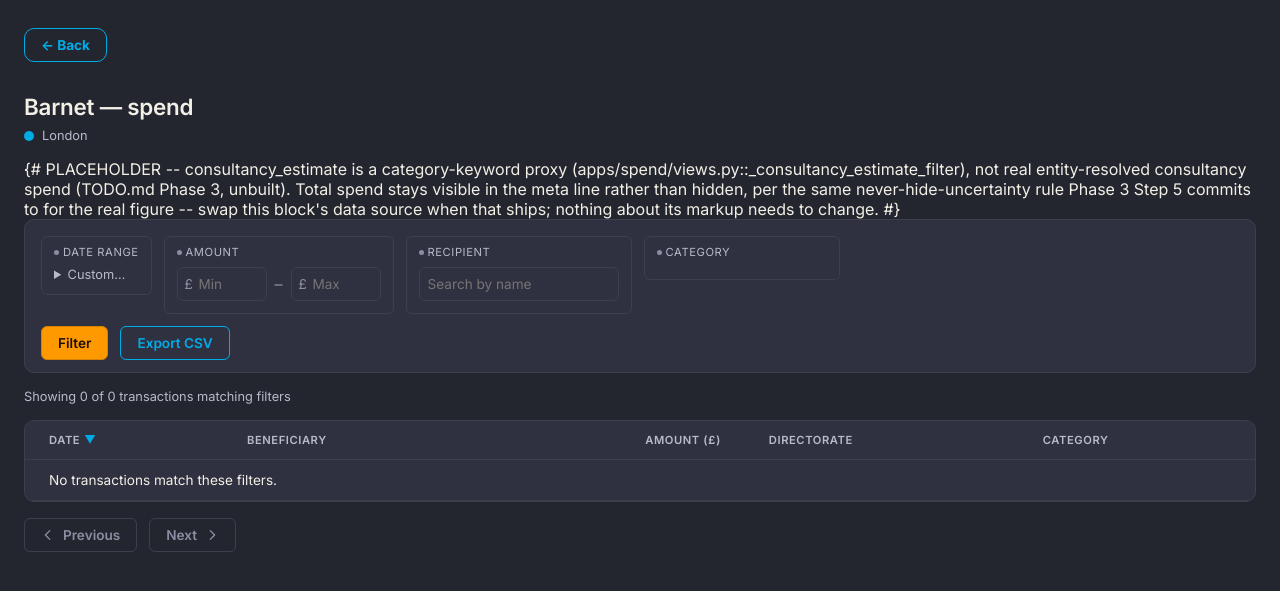
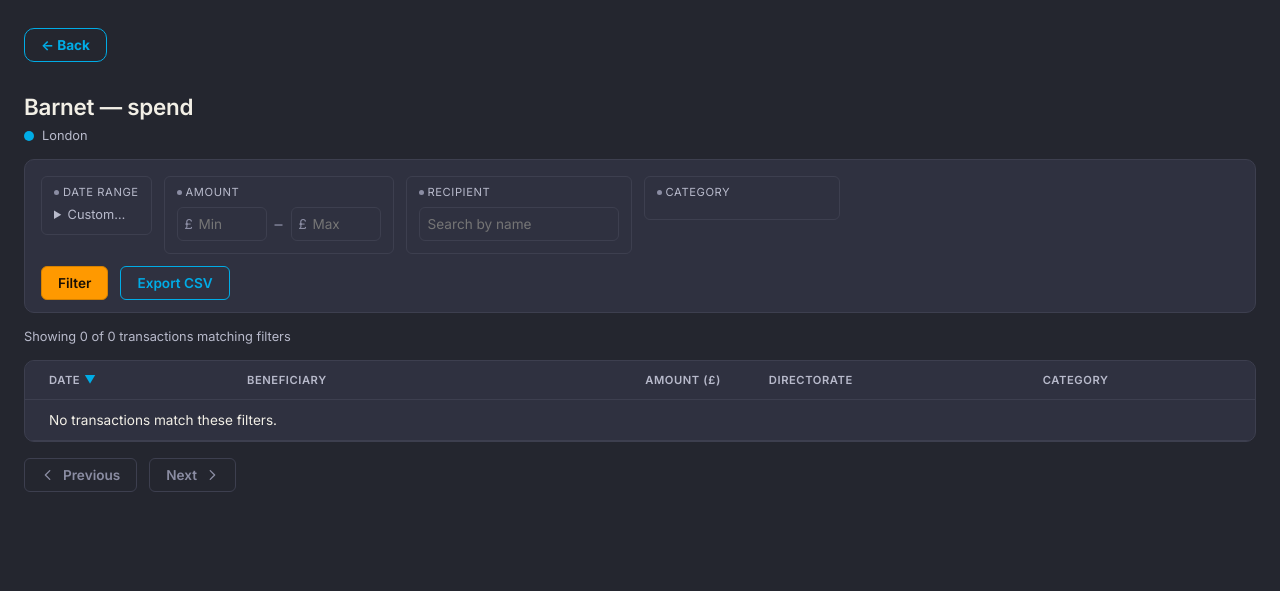
Before and after one commit to fraserwat/local-spend-tracker-frontend, a Django app: page /council/barnet/spend/ in a window 1280 px wide. Shown: the top 591 px of the page. Run offline with Django 5.2, Linux system fonts and the light colour scheme; data comes from the database, SQL or seed files in the repository; data that the repository does not hold is empty; parts of the project's set-up code (start-up, migrations or seed data) failed here and were passed over.

Commit message:
Fix placeholder comment leaking onto transactions page
{# #} is single-line only in Django templates; the multi-line
version silently fell through and rendered as literal page text.
Switch to {% comment %}/{% endcomment %}, which supports multi-line.

Co-Authored-By: Claude Sonnet 5 <noreply@anthropic.com>

```diff
--- a/apps/spend/templates/spend/transactions.html
+++ b/apps/spend/templates/spend/transactions.html
@@ -380,13 +380,15 @@
   <h1>{{ council.name }} — spend</h1>
   <div class="council-context"><span class="council-context__mark" aria-hidden="true"></span>{{ council.get_region_display }}</div>
 
-  {# PLACEHOLDER -- consultancy_estimate is a category-keyword proxy
-     (apps/spend/views.py::_consultancy_estimate_filter), not real
-     entity-resolved consultancy spend (TODO.md Phase 3, unbuilt). Total
-     spend stays visible in the meta line rather than hidden, per the
-     same never-hide-uncertainty rule Phase 3 Step 5 commits to for the
-     real figure -- swap this block's data source when that ships;
-     nothing about its markup needs to change. #}
+  {% comment %}
+    PLACEHOLDER -- consultancy_estimate is a category-keyword proxy
+    (apps/spend/views.py::_consultancy_estimate_filter), not real
+    entity-resolved consultancy spend (TODO.md Phase 3, unbuilt). Total
+    spend stays visible in the meta line rather than hidden, per the
+    same never-hide-uncertainty rule Phase 3 Step 5 commits to for the
+    real figure -- swap this block's data source when that ships;
+    nothing about its markup needs to change.
+  {% endcomment %}
   {% if transactions %}
   <div class="flagship-stat">
     <div class="flagship-stat__label">Professional &amp; consultancy spend <span class="flagship-stat__caveat">— category estimate</span></div>
```
